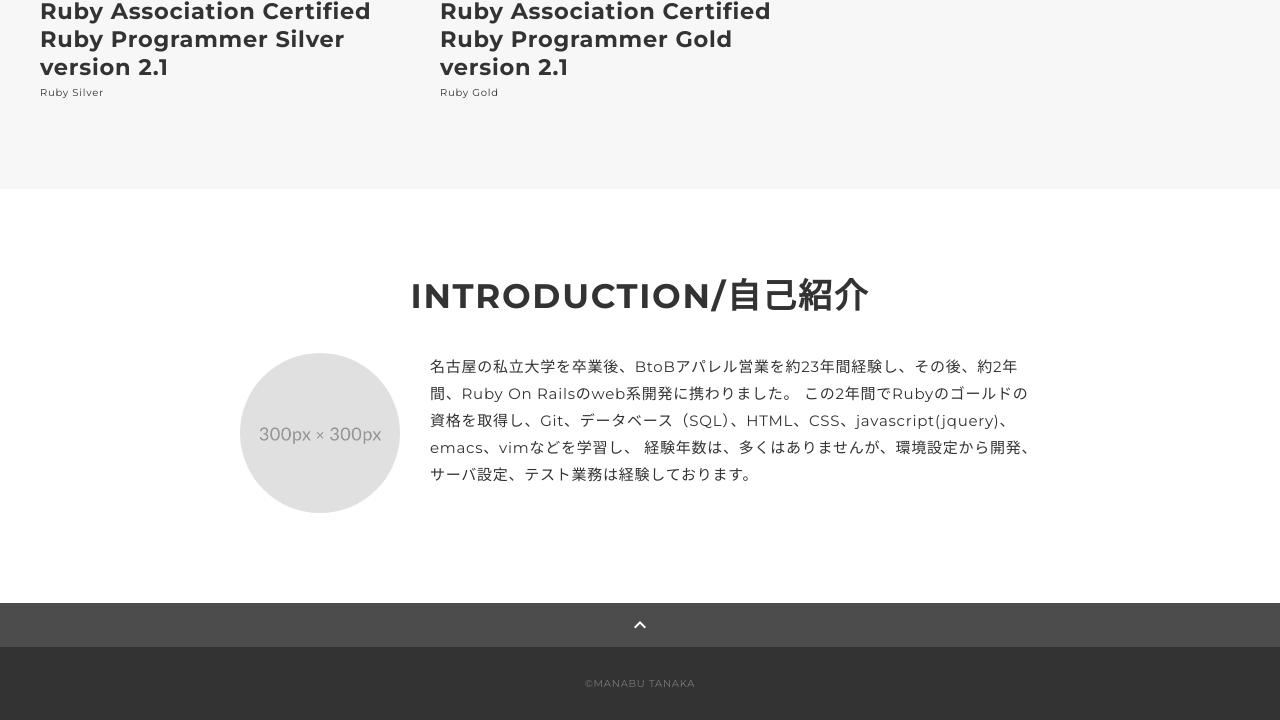
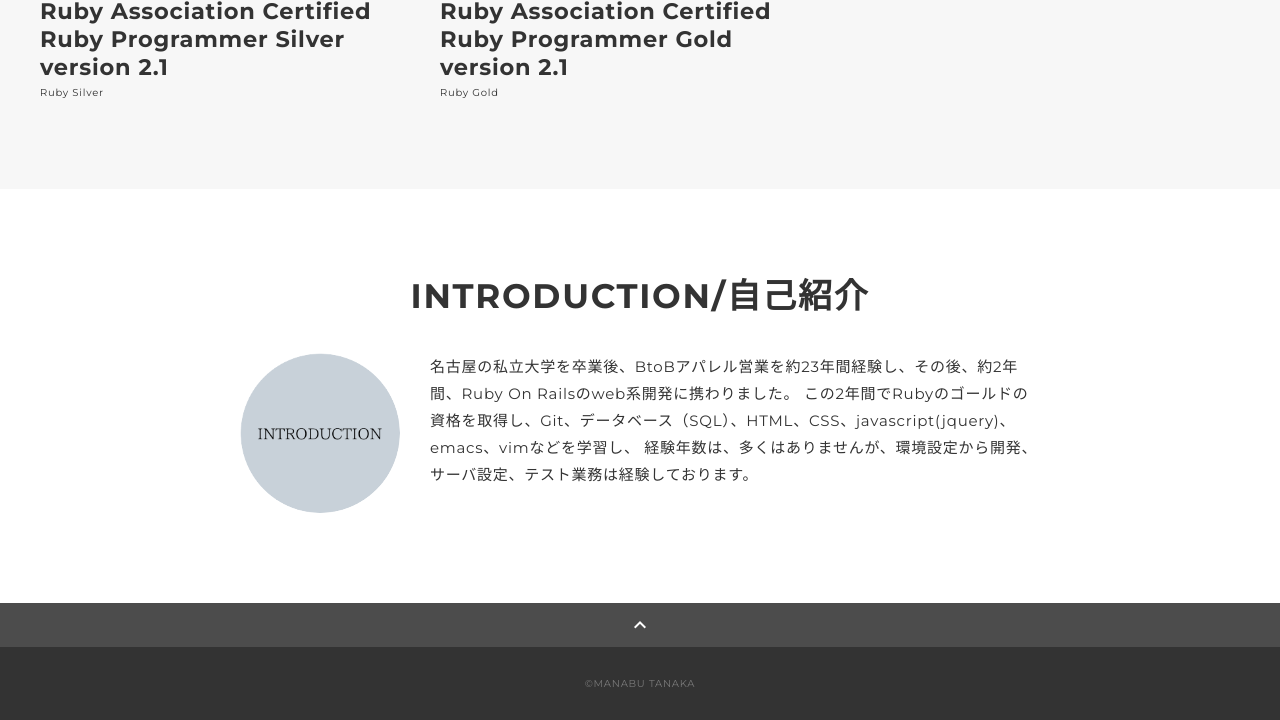
Before and after one commit to web-portfolio-ver1/web-portfolio, a plain HTML site: page index.html in a window 1280 px wide. Shown: the part 4099-4819 px from the top of the page. Drawn offline with nearby package versions, Linux system fonts and the light colour scheme.

Commit message:
画像の変更

```diff
--- a/index.html
+++ b/index.html
@@ -289,7 +289,7 @@
           <h2 class="title">INTRODUCTION/自己紹介</h2>
           <div class="profile">
             <p class="profile-img">
-              <img src="img/profile.jpg" alt="">
+              <img src="img/introduction.png" alt="">
             </p>
             <div class="profile-body">
               <p>
```
Also changed, not shown: img/introduction.png (added).
